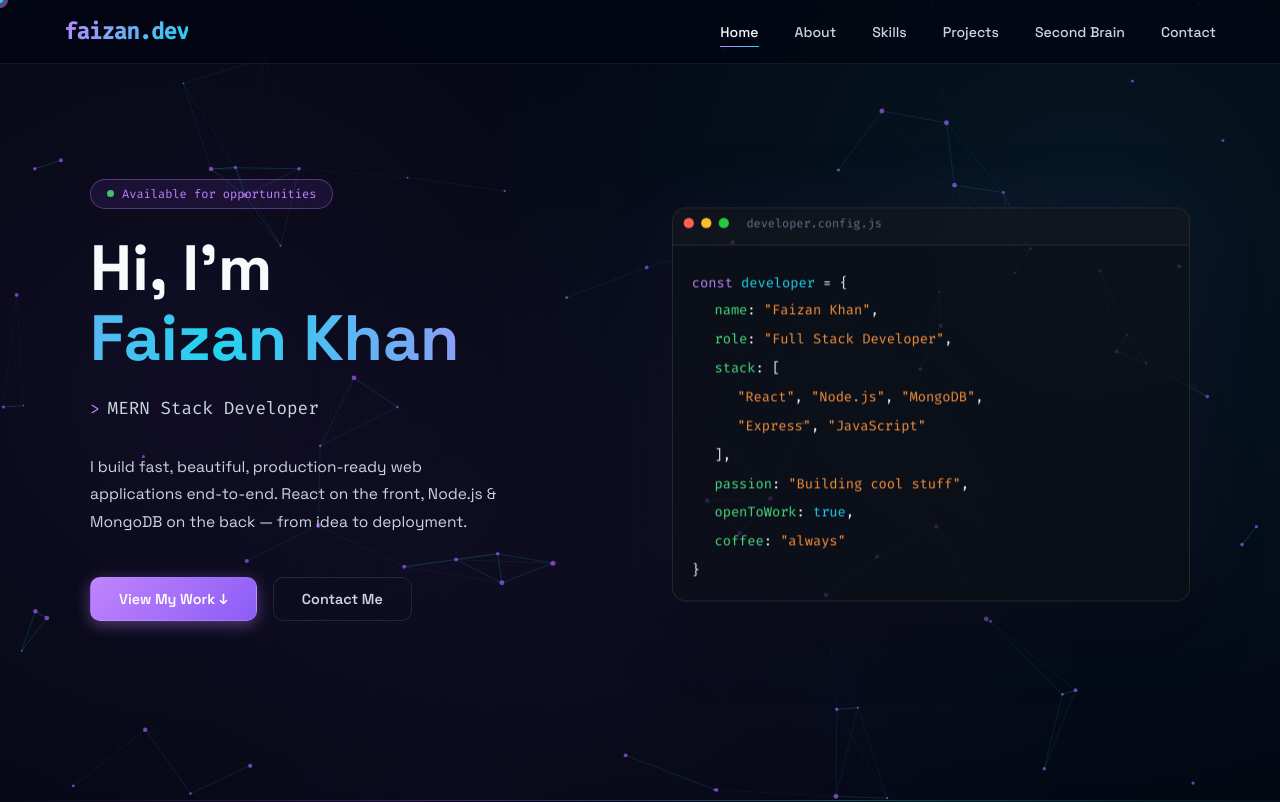
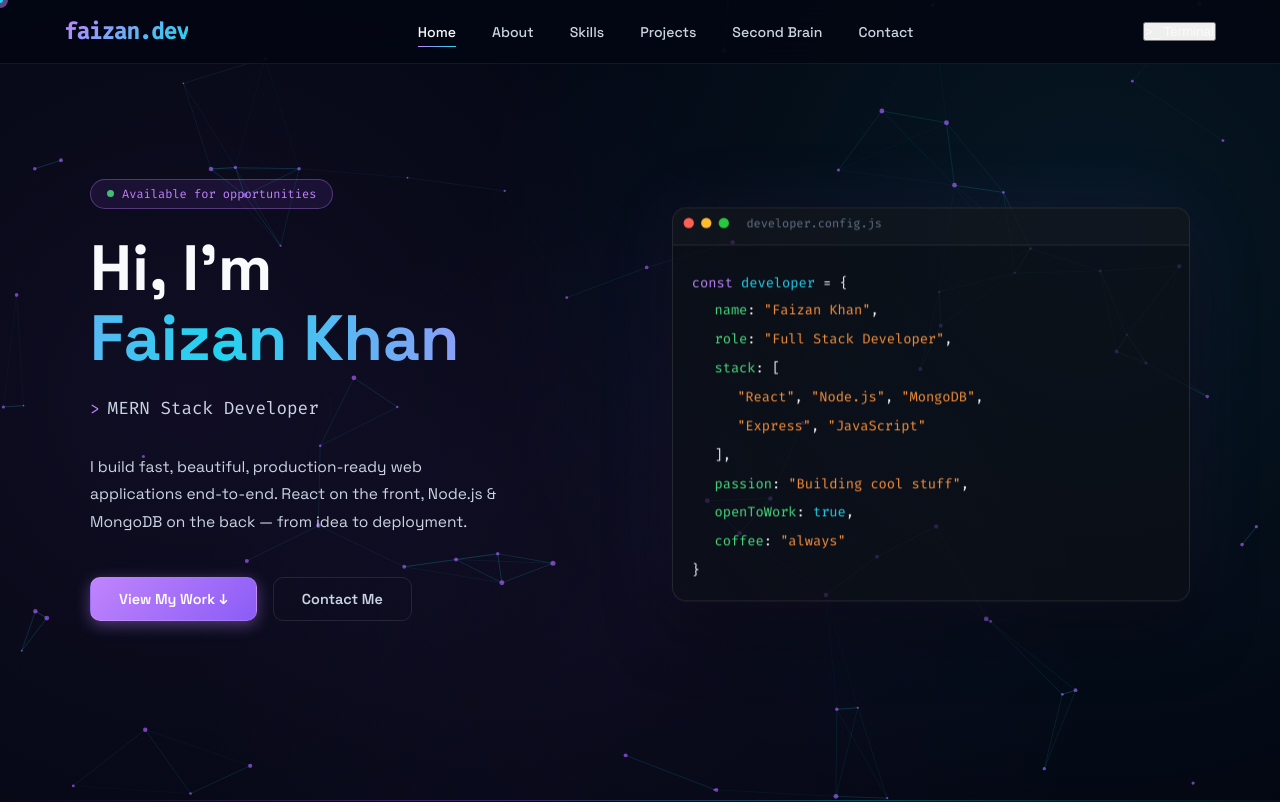
Before and after one commit to Faizankhan17623/PORTFOLIO, a React (Vite) app: page / in a window 1280 px wide. Shown: the top 802 px of the page. Built offline with nearby package versions, Linux system fonts and the light colour scheme; no server answers.

Commit message:
feat(Navbar): add terminal button + accept onTerminalOpen prop

```diff
--- a/src/components/Navbar.jsx
+++ b/src/components/Navbar.jsx
@@ -4,7 +4,7 @@ import MagneticElement from './MagneticElement'
 
 const LINKS = ['home', 'about', 'skills', 'projects', 'brain', 'contact']
 
-export default function Navbar() {
+export default function Navbar({ onTerminalOpen }) {
   const [active, setActive] = useState('home')
   const [scrolled, setScrolled] = useState(false)
 
@@ -60,6 +60,9 @@ export default function Navbar() {
           </motion.li>
         ))}
       </ul>
+      <button className="nav-terminal-btn interactive" onClick={onTerminalOpen}>
+        <span className="nav-terminal-icon">&gt;_</span> Terminal
+      </button>
     </motion.nav>
   )
 }
```
